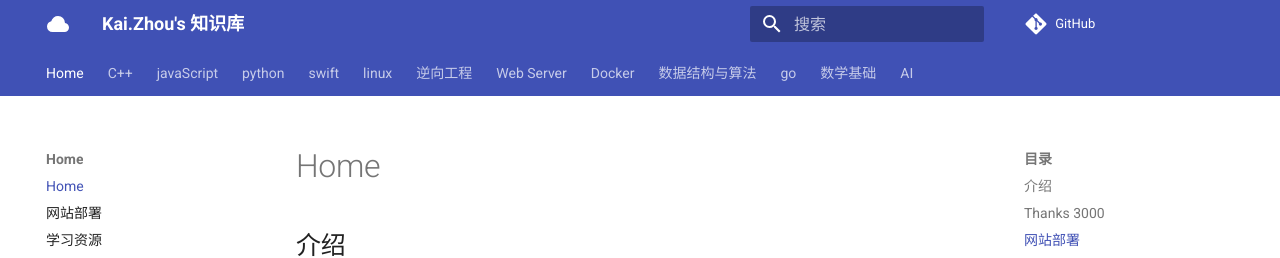
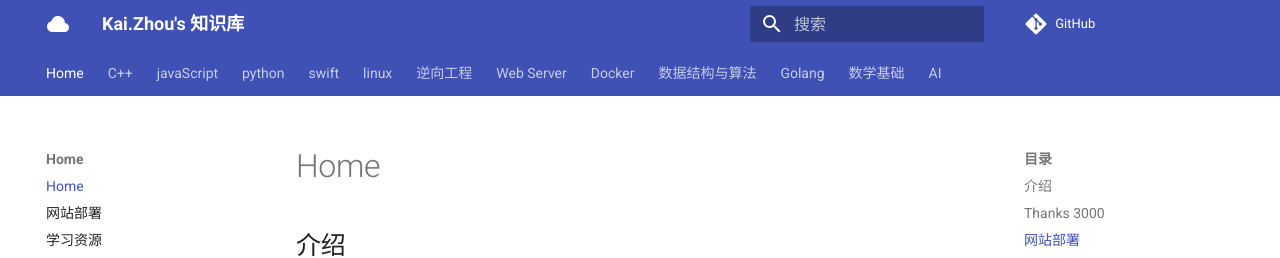
Before and after one commit to zhoukaidev/ks_blog, an MkDocs documentation site: the page built from docs/index.md, in a window 1280 px wide and 1036 px high. Shown: the top 258 px of the window. Built offline with MkDocs 1.6.1 and Material for MkDocs 9.7.7, drawn with Linux system fonts in a browser that asks for light colours; comment, search, counter and statistics services are not loaded.

Commit message:
update mkdocs.yml

```diff
--- a/mkdocs.yml
+++ b/mkdocs.yml
@@ -135,7 +135,7 @@ nav:
     - 'Log管理': docker/logger.md
   - '数据结构与算法':
     - '简介': algorithms/readme.md
-  - 'go':
+  - 'Golang':
     - '简介': go/README.md
     - '并发编程简述': go/concurrency.md
   - '数学基础':
```
